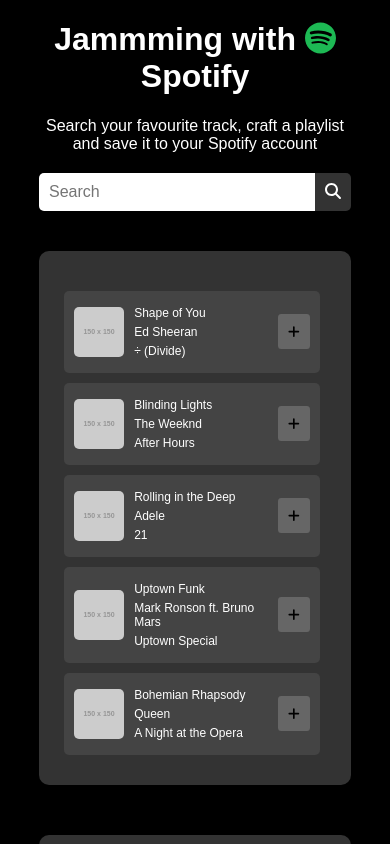
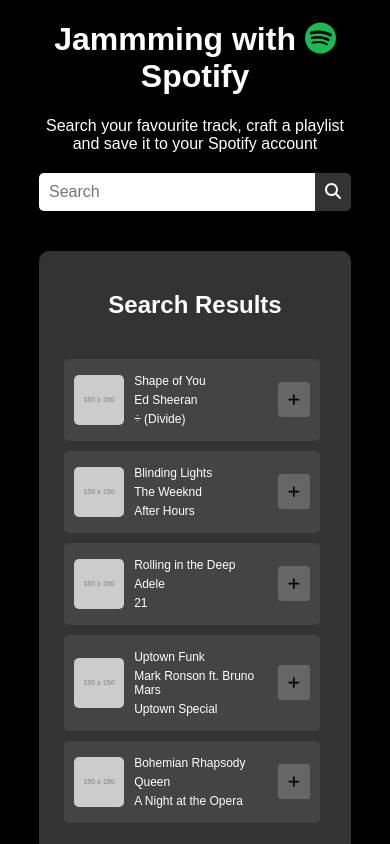
Before and after one commit to dabuar98/jammming, a React (Create React App) app: page / in a window 390 px wide. Shown: the top 844 px of the page. Built offline with nearby package versions, Linux system fonts and the light colour scheme.

Commit message:
Add headers to search results and playlist components

```diff
--- a/src/App.css
+++ b/src/App.css
@@ -34,7 +34,7 @@
     margin-top: 20px;
 }
 
-.search-list {
+.search-results {
     background-color: #333;
     border-radius: 10px;
     width: 40%;
@@ -65,7 +65,7 @@
         align-content: center;
     }
 
-    .search-list {
+    .search-results {
         margin-top: 20px;
         margin-bottom: 50px;
         width: inherit;
--- a/src/App.js
+++ b/src/App.js
@@ -39,7 +39,8 @@
 
         <div className='content'>
 
-          <div className='search-list'>
+          <div className='search-results'>
+            <h2>Search Results</h2>
             <SearchResults searchResults={searchResults}/>
           </div>
 
--- a/src/Playlist.js
+++ b/src/Playlist.js
@@ -11,8 +11,9 @@
     }
 
     return (
+
         <div className="playlist">
-
+            <h2>Build your playlist!</h2>
             <form className="playlist-form" onSubmit={handleSubmit}>
                 <input  value={playlistName}
                         placeholder="Name your playlist"
```
